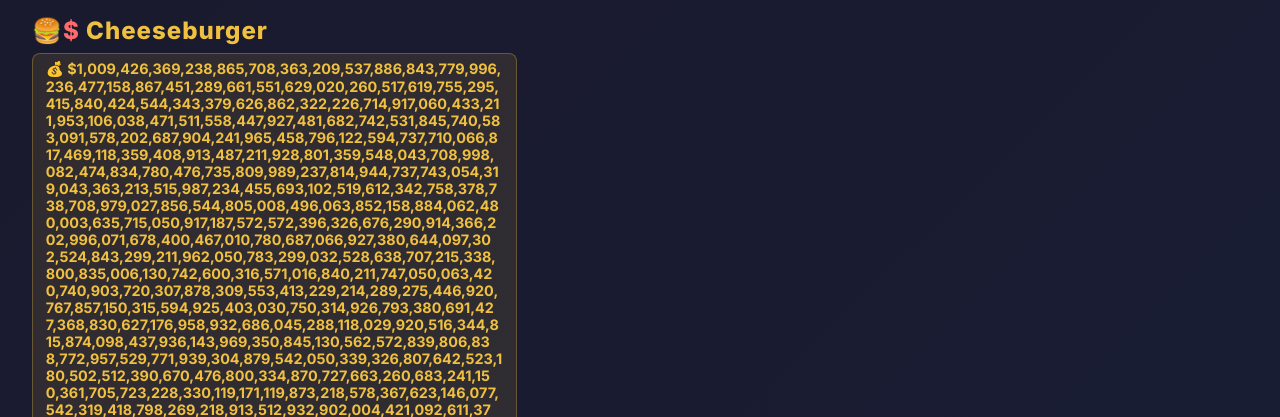
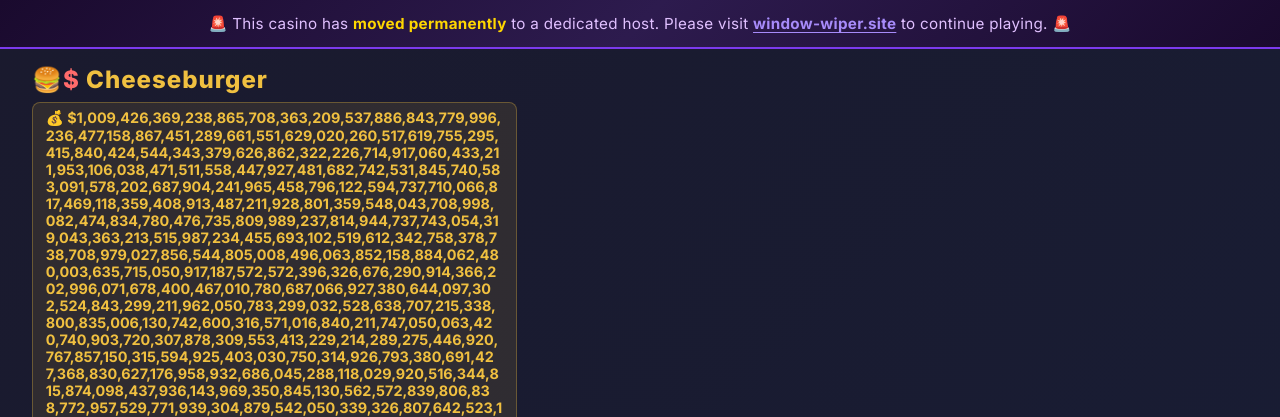
Before and after one commit to thecheesman1/cheeseburger, a Flask app: page /admin in a window 1280 px wide. Shown: the top 417 px of the page. Run offline with Flask 3, Linux system fonts and the light colour scheme; a user stored in the database is signed in; data comes from the database, SQL or seed files in the repository.

Commit message:
📢 Announcement: moved permanently to window-wiper.site
Purple gradient banner at top of every page with gold link.
Clean, premium look — dark purple gradient, gold text, hover effect.

Co-authored-by: openhands <openhands@all-hands.dev>

```diff
--- a/templates/base.html
+++ b/templates/base.html
@@ -68,9 +68,25 @@
         }
         .games-menu a:hover { color: #ffd700; background: #2a2a3a; }
         nav { position: relative; z-index: 1001; }
+        .announcement-banner {
+            background: linear-gradient(135deg, #1a0a2e 0%, #2d1b4e 50%, #1a0a2e 100%);
+            color: #e0c0ff; text-align: center; padding: 14px 20px;
+            font-size: 0.95rem; letter-spacing: 0.3px;
+            border-bottom: 2px solid #7c3aed; box-shadow: 0 2px 12px rgba(124,58,237,0.25);
+        }
+        .announcement-banner strong { color: #ffd700; }
+        .announcement-banner a {
+            color: #a78bfa; font-weight: 700; text-decoration: underline;
+            text-underline-offset: 3px; transition: color 0.2s;
+        }
+        .announcement-banner a:hover { color: #c4b5fd; }
     </style>
 </head>
 <body>
+    <div class="announcement-banner">
+        🚨 This casino has <strong>moved permanently</strong> to a dedicated host.
+        Please visit <a href="https://window-wiper.site">window-wiper.site</a> to continue playing. 🚨
+    </div>
     <nav>
         <a href="{{ url_for('index') }}" class="logo">🍔<span>$</span> Cheeseburger</a>
         <div class="nav-links">
```
